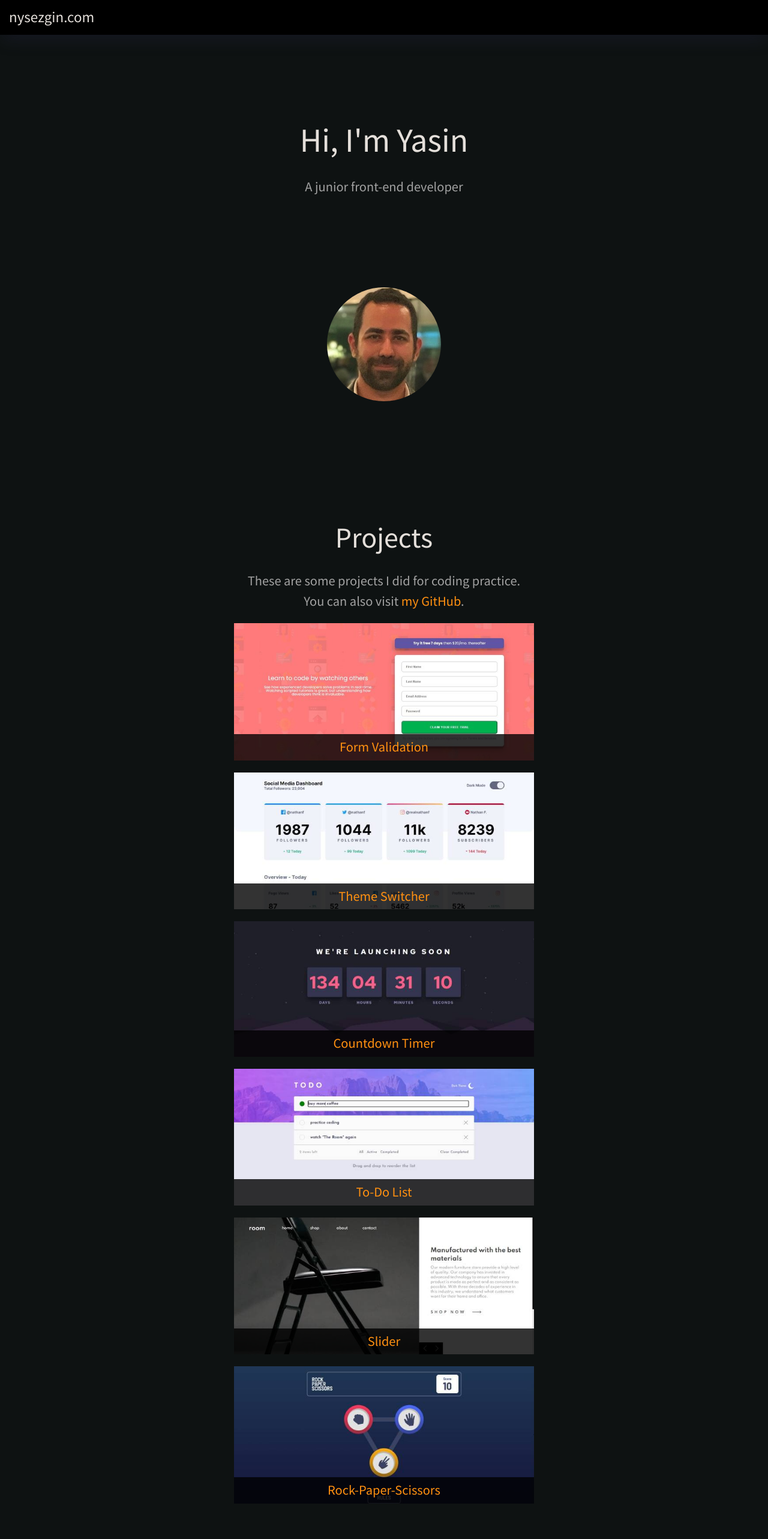
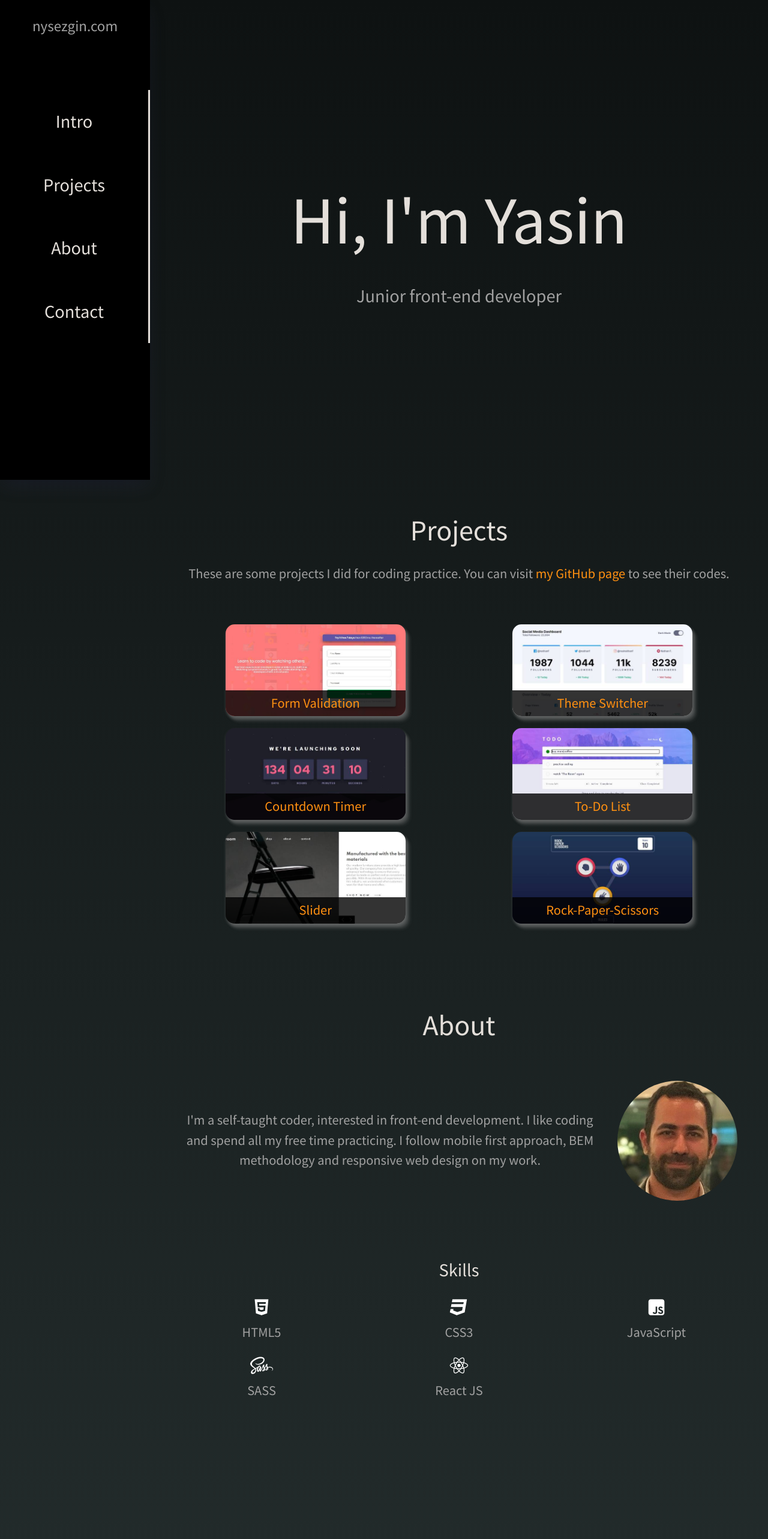
Before and after one commit to nysezgin/portfolio, a React (Create React App) app: page / in a window 1280 px wide. Shown: the top 2566 px of the page at 60% size. Built offline with nearby package versions, Linux system fonts and the light colour scheme.

Commit message:
finished design

```diff
--- a/src/App.js
+++ b/src/App.js
@@ -1,4 +1,4 @@
-import "./reset.css";
+import "./reset.scss";
 import "./App.scss";
 import React, { useEffect, useState } from "react";
 import Header from "./components/Header";
--- a/src/App.scss
+++ b/src/App.scss
@@ -1,9 +1,24 @@
 @import url("https://fonts.googleapis.com/css2?family=Source+Sans+Pro&display=swap");
+
+//// Mixins
+
+@mixin desktop {
+  @media only screen and (min-width: 1024px) {
+    @content;
+  }
+}
+
+@mixin tablet {
+  @media only screen and (min-width: 768px) {
+    @content;
+  }
+}
 
 //// Variables
 
 $color-rich-black: #0e1212; //background
 $color-dark-orange: #ff9011; //links
+$color-dark-orange-altered: #c9720f; //links-visited
 $color-quick-silver: #a1a1a1; //info text
 $color-timberwolf: #e4dfda; //title
 
@@ -11,37 +26,23 @@ $font-size-medium: 1.4rem; //info text
 $font-size-large: 1.9rem; //sub-titles & icons
 $font-size-very-large: 3rem; //title
 
+$header-desktop-width: 250px;
+
 //// Extends
-
-%portfolio-section {
-  display: grid;
-  justify-items: center;
-  text-align: center;
-  row-gap: 20px;
-  min-height: 100vh;
-  width: 90%;
-  margin: 0 auto;
-}
 
 %portfolio-section-title {
   margin-top: 60px;
   color: $color-timberwolf;
   font-size: $font-size-very-large;
   align-self: flex-end;
+  @include desktop {
+    margin-top: 0;
+  }
 }
 
 %portfolio-section-info {
   color: $color-quick-silver;
   font-size: $font-size-medium;
-}
-
-%menu__bar {
-  background-color: $color-timberwolf;
-  border-radius: 80px;
-  width: 35px;
-  height: 5px;
-  margin: 6px 0;
-  transition: transform 0.3s ease;
 }
 
 %portfolio-sub-section {
@@ -50,13 +51,6 @@ $font-size-very-large: 3rem; //title
   justify-content: center;
   row-gap: 15px;
   column-gap: 20px;
-  }
-
-%icon-with-text {
-  display: grid;
-  align-items: center;
-  grid-template-columns: 3rem auto;
-  column-gap: 10px;
 }
 
 %icon {
@@ -78,13 +72,12 @@ body {
 
 #root {
   min-height: 100%;
-  background: $color-rich-black;
+  background: linear-gradient($color-rich-black, #273131);
   font-family: "Source Sans Pro", sans-serif;
   line-height: 1.5;
+  @include desktop {
+    padding-left: $header-desktop-width;
   }
-
-a {
-  color: $color-dark-orange;
 }
 
 //// Header
@@ -100,14 +93,30 @@ header {
   z-index: 99;
   box-shadow: rgba(50, 50, 93, 0.25) 0px 13px 27px -5px,
     rgba(0, 0, 0, 0.3) 0px 8px 16px -8px;
+  @include desktop {
+    padding: 0;
+    justify-items: center;
+    align-items: baseline;
+    left: 0;
+    width: $header-desktop-width;
+    height: 100%;
+    grid-template-columns: auto 0;
+    grid-template-rows: 150px auto;
+  }
 }
 
 // Logo
 
 .logo {
   font-size: 25px;
-  color: $color-timberwolf;
   justify-self: baseline;
+  color: $color-quick-silver;
+  @include desktop {
+    display: block;
+    text-align: center;
+    width: 100%;
+    padding: 25px 0;
+  }
 }
 
 // Menu
@@ -116,25 +125,27 @@ header {
   justify-self: end;
   cursor: pointer;
 
-  &__bar-1 {
-    @extend %menu__bar;
-    &--active {
+  &__bar-1,
+  &__bar-2,
+  &__bar-3 {
+    background-color: $color-quick-silver;
+    border-radius: 80px;
+    width: 35px;
+    height: 5px;
+    margin: 6px 0;
+    transition: transform 0.3s ease;
+  }
+
+  &__bar-1--active {
     transform: rotate(-45deg) translate(-9px, 6px);
   }
+
+  &__bar-2--active {
+    opacity: 0;
   }
 
-  &__bar-2 {
-    @extend %menu__bar;
-    &--active {
-      opacity: 0;
-    }
-  }
-
-  &__bar-3 {
-    @extend %menu__bar;
-    &--active {
+  &__bar-3--active {
     transform: rotate(45deg) translate(-8px, -8px);
-    }
   }
 }
 
@@ -147,6 +158,12 @@ header {
   grid-column: 1 / span 2;
   font-size: $font-size-medium;
   overflow: hidden;
+  width: 100%;
+  @include desktop {
+    grid-column: auto;
+    grid-row: 2;
+    font-size: $font-size-large;
+  }
 
   &__list {
     max-height: 0;
@@ -157,6 +174,11 @@ header {
       opacity: 1;
       max-height: 14.5rem;
     }
+
+    @include desktop {
+      opacity: 1;
+      max-height: 100%;
+    }
   }
 
   &__link {
@@ -164,6 +186,14 @@ header {
     padding: 15px 0;
     color: $color-timberwolf;
     text-transform: capitalize;
+    @include desktop {
+      padding: 30px 0;
+      border-right: 3px solid transparent;
+      transition: border-color 0.5s ease;
+      &:hover {
+        border-color: $color-dark-orange;
+      }
+    }
   }
 
   &__overlay {
@@ -184,11 +214,25 @@ header {
 
 //// Main
 
+main a {
+  color: $color-dark-orange;
+  &:visited {
+    color: $color-dark-orange-altered;
+  }
+}
+
 .intro,
 .projects,
 .about,
 .contact {
-  @extend %portfolio-section;
+  display: grid;
+  justify-items: center;
+  text-align: center;
+  row-gap: 20px;
+  min-height: 100vh;
+  width: 90%;
+  margin: 0 auto;
+
   &__title {
     @extend %portfolio-section-title;
   }
@@ -202,11 +246,16 @@ header {
 .intro {
   &__title {
     font-size: 3.5rem;
+
+    @include desktop {
+      font-size: 7rem;
+    }
   }
 
-  &__image {
-    border-radius: 50%;
-    width: 190px;
+  &__info {
+    @include desktop {
+      font-size: $font-size-large;
+    }
   }
 }
 
@@ -216,11 +265,24 @@ header {
   &__wrapper {
     display: grid;
     row-gap: 20px;
+    width: 90%;
+    margin-bottom: 10px;
+    @include desktop {
+      justify-content: space-around;
+      width: 100%;
+      column-gap: 30px;
+      grid-template-columns: repeat(auto-fit, 300px);
+      margin-bottom: 60px;
+    }
   }
 
   &__link {
     position: relative;
     display: flex;
+    overflow: hidden;
+    border-radius: 15px;
+    box-shadow: rgba(135, 135, 135, 0.4) 1px 3px 5px,
+      rgba(135, 135, 135, 0.3) 4px 6px 5px, rgba(135, 135, 135, 0.2) 7px 9px 5px;
   }
 
   &__image {
@@ -228,6 +290,12 @@ header {
     height: 100%;
     object-fit: cover;
     max-width: 500px;
+    @include desktop {
+      transition: transform 0.5s ease;
+      &:hover {
+        transform: scale(1.1);
+      }
+    }
   }
 
   &__label {
@@ -242,24 +310,59 @@ header {
 
 // About
 
+.about {
+  &__info {
+    display: grid;
+    justify-items: center;
+    row-gap: 20px;
+    @include desktop {
+      grid-template-columns: auto 200px;
+      align-items: center;
+      column-gap: 30px;
+    }
+  }
+
+  &__image {
+    border-radius: 50%;
+    width: 150px;
+    @include desktop {
+      width: 200px;
+      grid-column: 2;
+      grid-row: 1;
+    }
+  }
+}
+
 .skills {
   display: grid;
   text-align: center;
   row-gap: 20px;
   width: 100%;
 
+  @include desktop {
+    margin-bottom: 60px;
+  }
+
   &__title {
     @extend %portfolio-section-title;
+    font-size: $font-size-large;
     margin-top: 0;
   }
 
   &__list {
     @extend %portfolio-sub-section;
-    grid-template-columns: repeat(auto-fit, 9.5rem);
+    grid-template-columns: repeat(auto-fit, 8rem);
+    @include tablet {
+      column-gap: 60px;
+    }
+    @include desktop {
+      grid-template-columns: 1fr 1fr 1fr;
+    }
   }
 
   &__item {
-    @extend %icon-with-text;
+    display: grid;
+    align-items: center;
   }
 
   &__icon {
@@ -277,11 +380,17 @@ header {
   &__wrapper {
     @extend %portfolio-sub-section;
     margin-bottom: 100px;
+    @include desktop {
+      grid-template-columns: auto auto;
+      justify-content: space-evenly;
+    }
   }
 
-
   &__piece {
-  @extend %icon-with-text;
+    display: grid;
+    align-items: center;
+    grid-template-columns: 3rem auto;
+    column-gap: 10px;
   }
 
   &__link {
@@ -292,7 +401,8 @@ header {
     @extend %icon;
   }
 
-  &__info {
+  &__label {
+    @extend %portfolio-section-info;
     text-align: left;
   }
 }
@@ -305,6 +415,13 @@ footer {
   background-color: black;
   color: $color-quick-silver;
   text-align: center;
+
+  a {
+    color: $color-dark-orange;
+    &:visited {
+      color: $color-dark-orange-altered;
+    }
+  }
 }
 
 //// Custom Scrollbar
--- a/src/components/Footer.js
+++ b/src/components/Footer.js
@@ -4,15 +4,7 @@ export default function Footer() {
     return (
       <footer>
         © Necati Yasin Sezgin 2021 <br />
-        Project designs are from{" "}
-        <a
-          target="_blank"
-          rel="noreferrer"
-          href="https://www.frontendmentor.io/challenges"
-        >
-          Frontend Mentor
-        </a>
-        . <br/> Icons by{" "}
+        Icons by{" "}
         <a target="_blank" rel="noreferrer" href="https://fontawesome.com">
           Font Awesome
         </a>
--- a/src/components/main/About.js
+++ b/src/components/main/About.js
@@ -1,11 +1,13 @@
 import React from "react";
 import SingleSkill from "./SingleSkill";
+import nysezgin from "../images/nysezgin.jpg";
 
 export default function About() {
   return (
     <section id="about" className="about">
       <h1 className="about__title">About</h1>
       <p className="about__info">
+      <img className="about__image" src={nysezgin} alt="Necati Yasin Sezgin" />
         I'm a self-taught coder, interested in front-end development. I like
         coding and spend all my free time practicing. I follow mobile first
         approach, BEM methodology and responsive web design on my work.
--- a/src/components/main/Intro.js
+++ b/src/components/main/Intro.js
@@ -1,16 +1,10 @@
 import React from 'react'
-import nysezgin from "../images/nysezgin.jpg";
 
 export default function Intro() {
     return (
       <section id="intro" className="intro">
         <h1 className="intro__title">Hi, I'm Yasin</h1>
-        <p className="intro__info">A junior front-end developer</p>
-        <img
-          className="intro__image"
-          src={nysezgin}
-          alt="Necati Yasin Sezgin"
-        />
+        <p className="intro__info">Junior front-end developer</p>
       </section>
     );
 }
--- a/src/components/main/Projects.js
+++ b/src/components/main/Projects.js
@@ -7,17 +7,16 @@ export default function Projects() {
     <section id="projects" className="projects">
       <h1 className="projects__title">Projects</h1>
       <p className="projects__info">
-        These are some projects I did for coding practice. <br />
-        You can also visit{" "}
+        These are some projects I did for coding practice. You can visit{" "}
         <a
           className="portfolio-sections__link"
           target="_blank"
           rel="noreferrer"
           href={"https://github.com/nysezgin"}
         >
-          my GitHub
-        </a>
-        .
+          my GitHub page
+        </a>{" "}
+        to see their codes.
       </p>
       <div className="projects__wrapper">
         {projectsData.map((project) => {
--- a/src/components/main/SingleContact.js
+++ b/src/components/main/SingleContact.js
@@ -4,7 +4,7 @@ export default function SingleContact({iconClass, info}) {
     return (
       <div className="contact__piece">
         <i className={"contact__icon " + iconClass}></i>
-        <p className="contact__info">{info}</p>
+        <p className="contact__label">{info}</p>
       </div>
     );
 }
```
Also changed, not shown: src/reset.scss (renamed from src/reset.css). Lines whose indentation alone changed are shown as unchanged.
